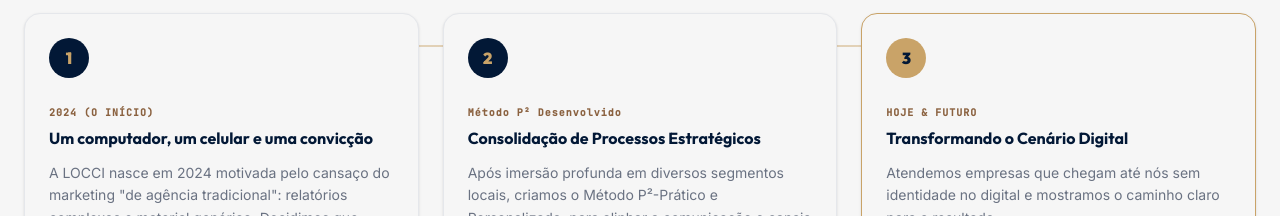
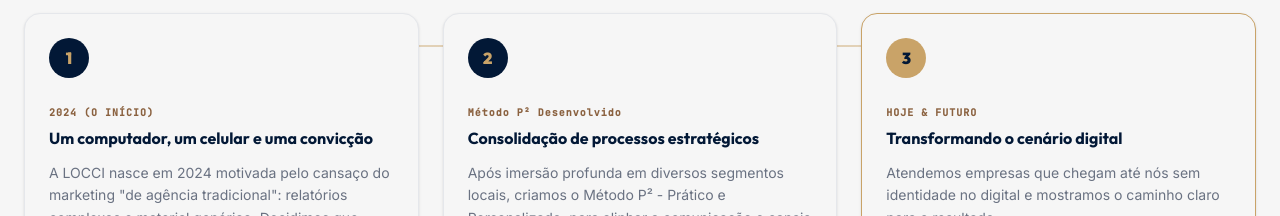
Before and after one commit to loccidigital/Site-LOCCI, a React (Vite) app: page / in a window 1280 px wide. Shown: the part 1480-1696 px from the top of the page. Built offline with nearby package versions, Linux system fonts and the light colour scheme.

Commit message:
Update About.tsx

```diff
--- a/src/components/About.tsx
+++ b/src/components/About.tsx
@@ -103,10 +103,10 @@ export default function About() {
               </div>
               <span className="text-[10px] font-mono text-gold-600 tracking-widest font-bold">Método P² Desenvolvido</span>
               <h4 className="text-base font-display font-bold text-navy-950 mt-1 mb-3 [text-wrap:pretty]">
-                Consolidação de Processos Estratégicos
+                Consolidação de processos estratégicos
               </h4>
               <p className="text-gray-500 text-xs sm:text-sm leading-relaxed [text-wrap:pretty]">
-                Após imersão profunda em diversos segmentos locais, criamos o Método P²-Prático e Personalizado, para alinhar a comunicação e canais de intenção como o Google, gerando leads qualificados de forma previsível.
+                Após imersão profunda em diversos segmentos locais, criamos o Método P² - Prático e Personalizado, para alinhar a comunicação e canais de intenção como o Google, gerando leads qualificados de forma previsível.
               </p>
             </div>
 
@@ -117,7 +117,7 @@ export default function About() {
               </div>
               <span className="text-[10px] font-mono text-gold-600 uppercase tracking-widest font-bold">Hoje &amp; Futuro</span>
               <h4 className="text-base font-display font-bold text-navy-950 mt-1 mb-3 [text-wrap:pretty]">
-                Transformando o Cenário Digital
+                Transformando o cenário digital
               </h4>
               <p className="text-gray-500 text-xs sm:text-sm leading-relaxed [text-wrap:pretty]">
                 Atendemos empresas que chegam até nós sem identidade no digital e mostramos o caminho claro para o resultado.
```
